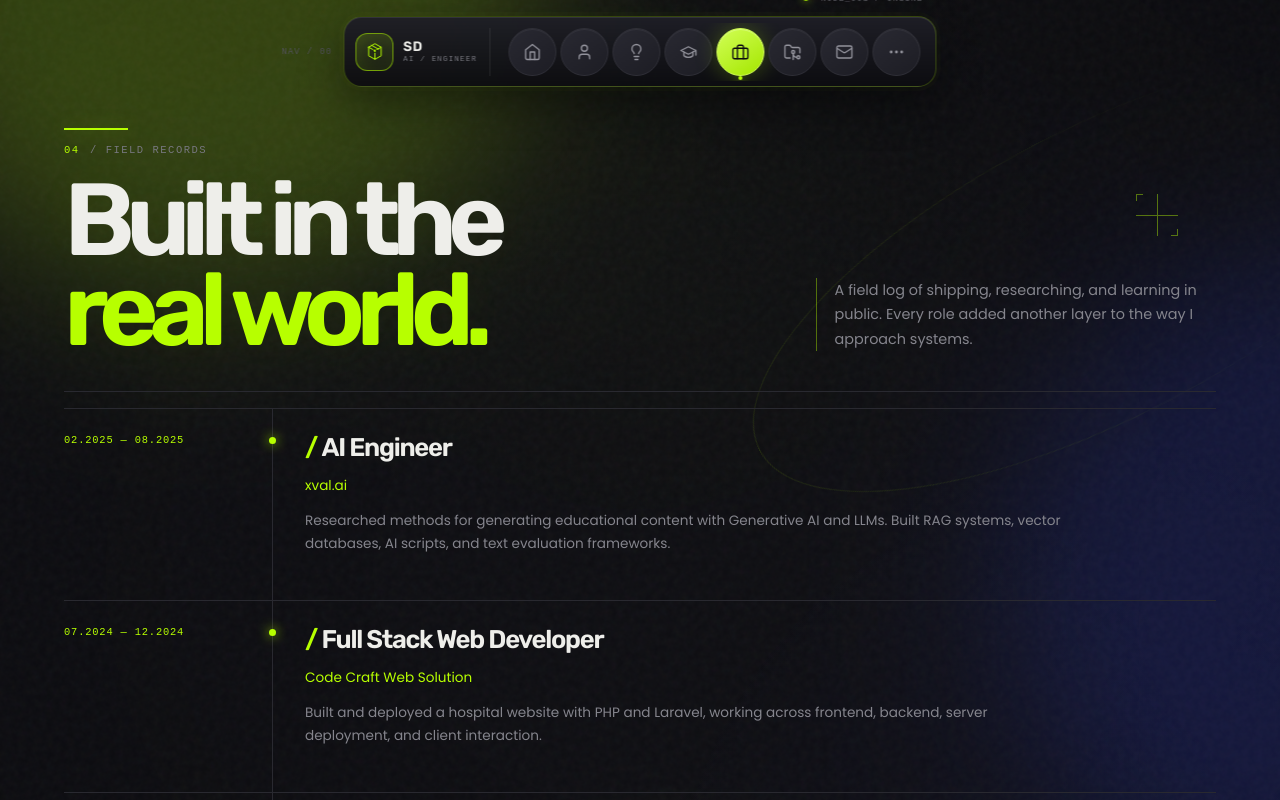
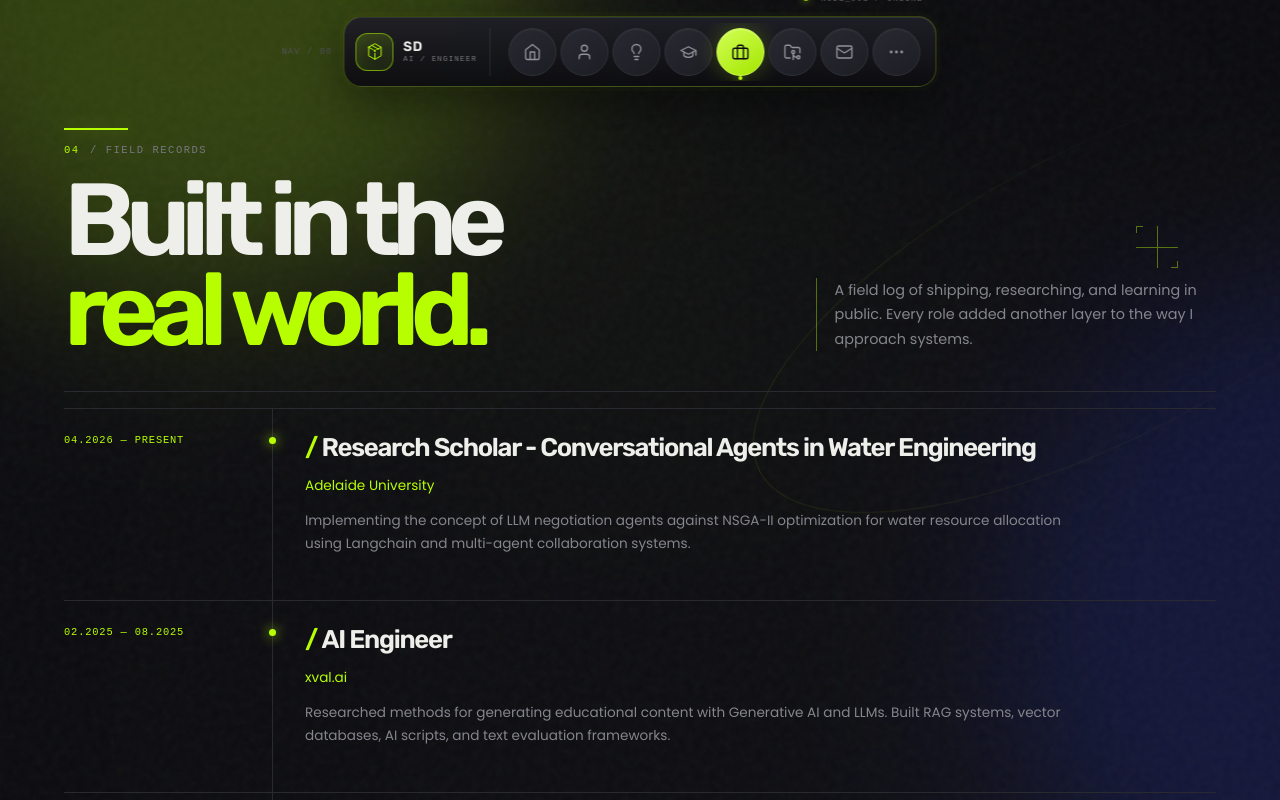
Before and after one commit to shreyas-dhakal/portfolio_website, a Next.js app: page /experience in a window 1280 px wide. Shown: the top 800 px of the page. Built offline with nearby package versions, Linux system fonts and the light colour scheme.

Commit message:
updated info

```diff
--- a/src/app/experience/page.tsx
+++ b/src/app/experience/page.tsx
@@ -1,4 +1,6 @@
 const entries = [
+  ["04.2026 — Present", "Research Scholar - Conversational Agents in Water Engineering",
+    "Adelaide University", "Implementing the concept of LLM negotiation agents against NSGA-II optimization for water resource allocation using Langchain and multi-agent collaboration systems."],
   ["02.2025 — 08.2025", "AI Engineer", "xval.ai", "Researched methods for generating educational content with Generative AI and LLMs. Built RAG systems, vector databases, AI scripts, and text evaluation frameworks."],
   ["07.2024 — 12.2024", "Full Stack Web Developer", "Code Craft Web Solution", "Built and deployed a hospital website with PHP and Laravel, working across frontend, backend, server deployment, and client interaction."],
   ["05.2023 — 11.2023", "Machine Learning Intern", "SMTM Capital", "Researched, developed, and implemented machine learning models for technical analysis of financial data and collaborated on AI-powered trading strategies."],
--- a/src/app/projects/page.tsx
+++ b/src/app/projects/page.tsx
@@ -2,6 +2,7 @@ import Link from "next/link";
 import { ArrowUpRight } from "lucide-react";
 
 const projects: { title: string; description: string; tags: string[]; link: string }[] = [
+  { title: "AI Resume Tailor", description: "An intelligent, agentic system that scrapes job descriptions and refines resumes to be ATS-optimized using LangGraph, Firecrawl, and Azure OpenAI.", tags: ["Python", "LangGraph","OpenAI"], link: "https://github.com/shreyas-dhakal/resume_tailor_langgraph" },
   { title: "Smart Parking Management System", description: "Computer vision system for parking occupancy detection and number plate recognition.", tags: ["Python", "Computer Vision"], link: "https://github.com/shreyas-dhakal/smart_parking_management_system" },
   { title: "Reinforcement Learning NPC", description: "A multi-agent reinforcement learning model operating inside a simulated 3D environment.", tags: ["Unity", "TensorFlow", "RL"], link: "https://drive.google.com/file/d/1_-NQIMSCTxlxbsM5z25tGY6Fn5eaOhVF/view?usp=sharing" },
   { title: "Dirghayu Hospital", description: "A full-stack hospital website taken from conception through deployment.", tags: ["PHP", "Laravel", "MySQL"], link: "https://hospitaldirghayu.com/" },
```
